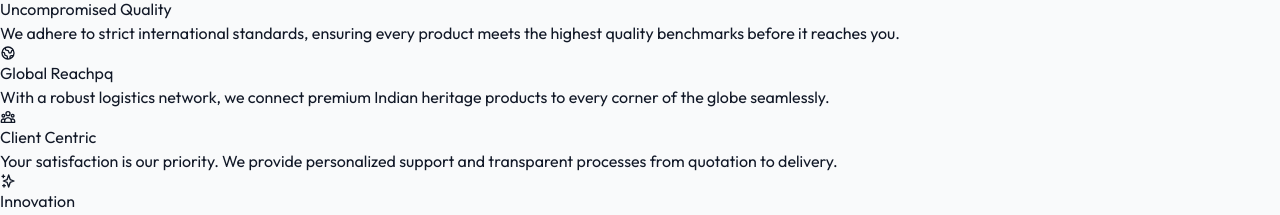
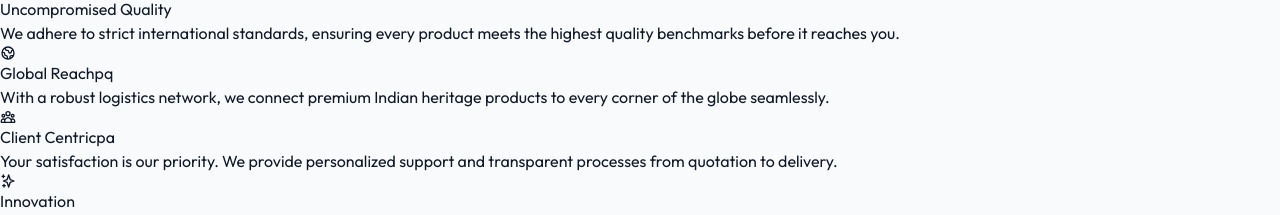
Before and after one commit to Jagdish-Jagdale/ExportsHub, a React (Vite) app: page /about in a window 1280 px wide. Shown: the part 1120-1335 px from the top of the page. Built offline with nearby package versions, Linux system fonts and the light colour scheme; no server answers.

Commit message:
Add pa in client about us page

```diff
--- a/src/pages/client/AboutUs.jsx
+++ b/src/pages/client/AboutUs.jsx
@@ -29,7 +29,7 @@ const AboutUs = () => {
     },
     {
       icon: <HiOutlineUserGroup className="w-8 h-8 text-emerald-600" />,
-      title: "Client Centric",
+      title: "Client Centricpa",
       description:
         "Your satisfaction is our priority. We provide personalized support and transparent processes from quotation to delivery.",
     },
```
